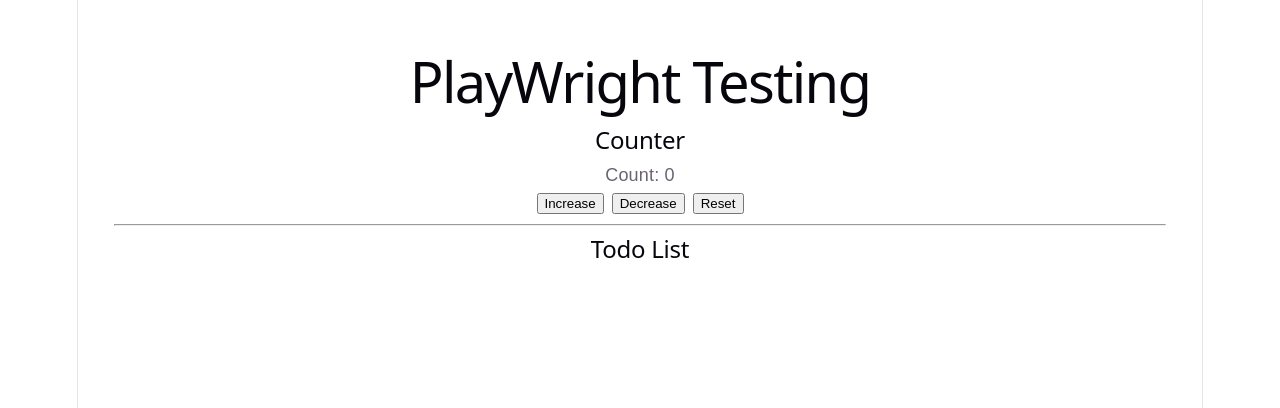
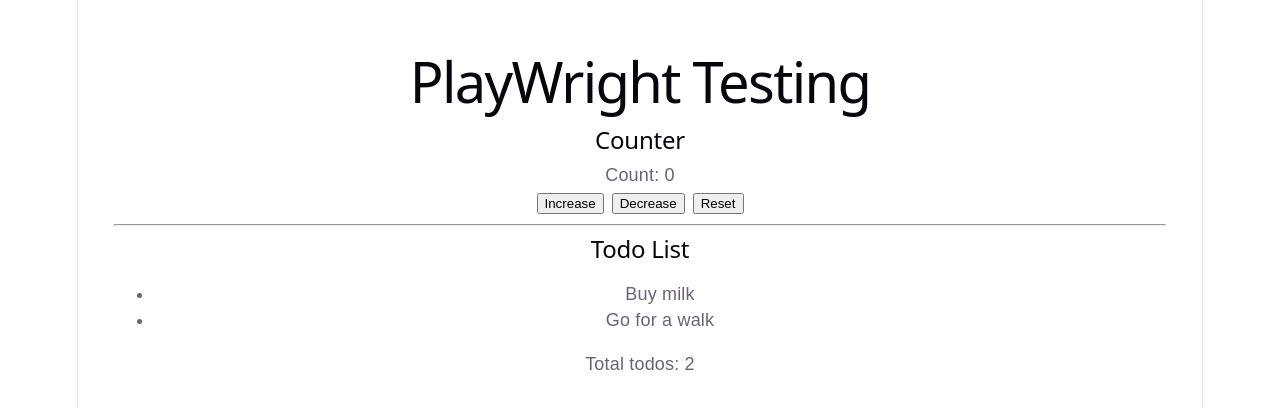
Before and after one commit to dileepapeiris/playwright-qa-automation, a React (Vite) app: page / in a window 1280 px wide. Shown: the top 408 px of the page. Built offline with nearby package versions, Linux system fonts and the light colour scheme.

Commit message:
render todo list with data-testid attributes

```diff
--- a/src/App.tsx
+++ b/src/App.tsx
@@ -20,6 +20,12 @@
 
       <section>
         <h2>Todo List</h2>
+        <ul>
+          {todos.map((todo, i) => (
+            <li key={i} data-testid="todo-item">{todo}</li>
+          ))}
+        </ul>
+        <p data-testid="todo-count">Total todos: {todos.length}</p>
       </section>
     </div>
   );
```
